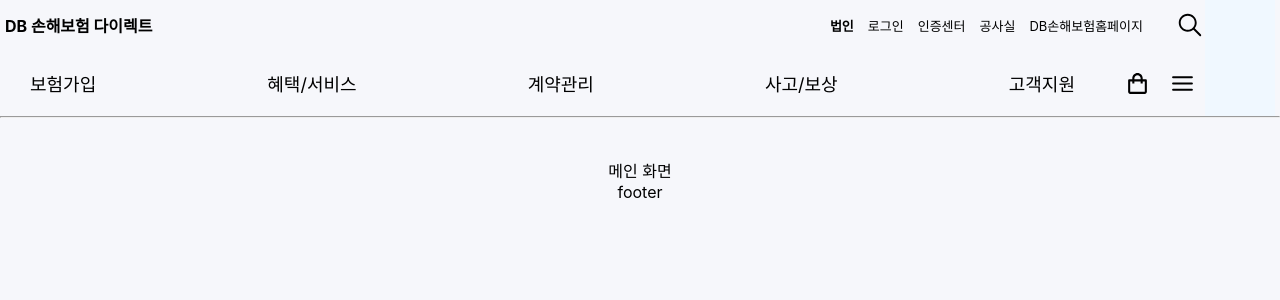
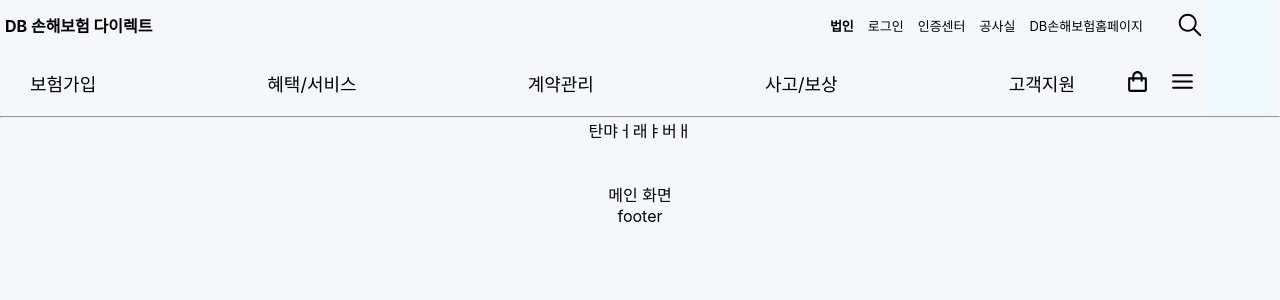
Before and after one commit to sumin04/react-web-project, a React (Create React App) app: page / in a window 1280 px wide. Shown: the top 300 px of the page. Built offline with nearby package versions, Linux system fonts and the light colour scheme.

Commit message:
디자인 코드 수정

```diff
--- a/src/layouts/header.jsx
+++ b/src/layouts/header.jsx
@@ -6,6 +6,7 @@ import { BiShoppingBag } from "react-icons/bi";
 
 const Header = () => {
     return(
+        <>
             <div className={styles.menuBox}>
                 <div className={styles.flexBox}>
                     <a href="/"><b>DB 손해보험 다이렉트</b></a>
@@ -15,7 +16,7 @@ const Header = () => {
                         <a href="#">인증센터</a>
                         <a href="#">공사실</a>
                         <a href="#">DB손해보험홈페이지</a>
-                    <IoIosSearch className={styles.icon}></IoIosSearch>
+                        <IoIosSearch></IoIosSearch>
                     </div>
                 </div>
                 <div className={styles.flexBox}>
@@ -23,13 +24,16 @@ const Header = () => {
                     <p className={styles.item}>혜택/서비스</p>
                     <p className={styles.item}>계약관리</p>
                     <p className={styles.item}>사고/보상</p>
-                <p className={styles.iconBox}>
+                    <span className={styles.iconBox}>
                         <p className={styles.item}>고객지원</p>
-                    <BiShoppingBag />
-                    <FiMenu />
-                </p>
+                        <a href="#"><BiShoppingBag className={styles.icon}></BiShoppingBag></a>
+                        <a href="#"><FiMenu className={styles.icon}></FiMenu></a>
+                    </span>
                 </div>
             </div>
+            <hr />
+            <div>탄먀ㅓ래ㅑ버ㅐ</div>
+        </>
     );
 
 }
--- a/src/layouts/header.module.css
+++ b/src/layouts/header.module.css
@@ -4,8 +4,6 @@
     text-align: center;
 }
 .menuBox{
-    /* width: 80%; */
-    /* width: 122.8rem; */
     width: 75rem;
     background-color: aliceblue;
     margin: 0 auto;
@@ -24,19 +22,22 @@
     margin: 0 7px;
     font-size: 13px;
 }
-.icon{
+.aBox > svg{
     margin-left: 25px;
     font-size: 30px;
+    cursor: pointer;
 }
 
-/* 두번째 menu */
+/* 두번째 줄 */
 .item{
     margin: 20px 40px 20px 25px;
     font-size: 18px;
+    cursor: pointer;
 }
 .iconBox{
     display: flex;
 }
-.iconBox > svg{
+.icon{
     margin: 0 10px;
+    cursor: pointer;
 }
--- a/src/layouts/main.jsx
+++ b/src/layouts/main.jsx
@@ -3,7 +3,7 @@ import React from "react";
 const Main = () => {
     return(
         <div>
-            <hr />
+            {/* <hr /> */}
             <br />
             <br />
             <p>메인 화면</p>
```
Lines whose indentation alone changed are shown as unchanged.
